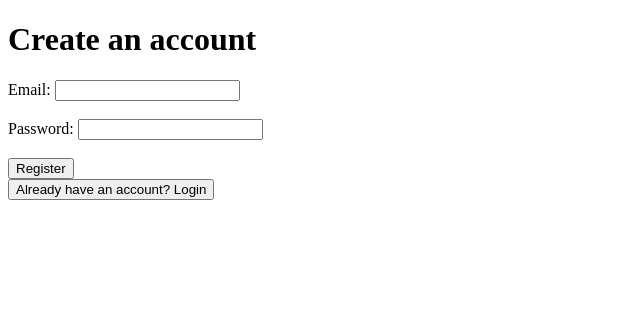
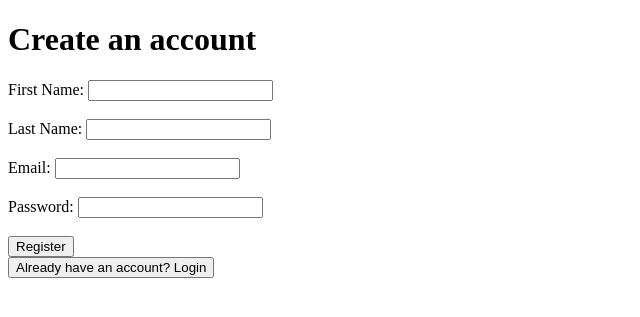
Before and after one commit to BrulesMC/EE368, a Python web app: template templates/register.html in a window 1280 px wide. Shown: the top 317 px of the page, without its empty margins (0-640 px from the left). Run offline with Jinja, Linux system fonts and the light colour scheme; the template is opened without the code that fills it, so the values that code supplies are empty.

Commit message:
Add first and last name fields to registration form

```diff
--- a/templates/register.html
+++ b/templates/register.html
@@ -11,6 +11,12 @@
   <h1>Create an account</h1>
 
   <form id="registerForm">
+    <label for="first_name">First Name:</label>
+    <input type="text" id="first_name" required><br><br>
+
+    <label for="last_name">Last Name:</label>
+    <input type="text" id="last_name" required><br><br>
+
     <label for="user_name">Email:</label>
     <input type="email" id="user_name" required><br><br>
 
@@ -20,6 +26,7 @@
     <button type="submit">Register</button>
   </form>
 
+
   <button onclick="redirectLoginPage()">Already have an account? Login</button>
 </main>
 
```
